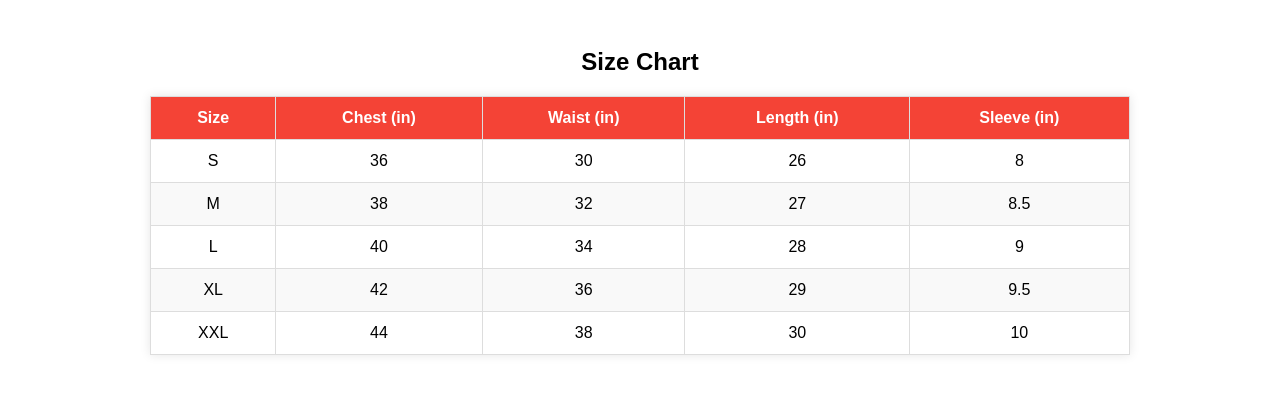
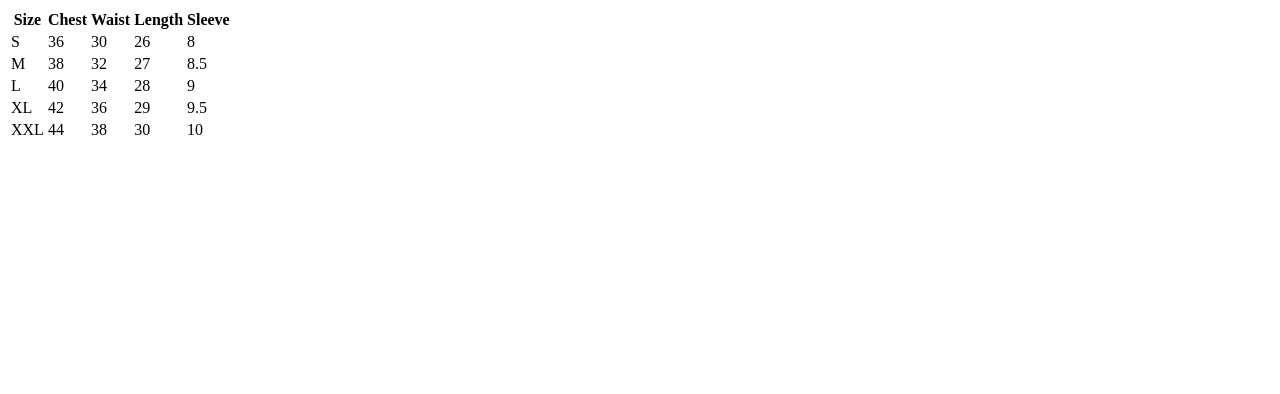
Before and after one commit to acciojob/myntra-size-chart-AryanGupta67, a website: page main.html in a window 1280 px wide. Drawn offline with Linux system fonts and the light colour scheme.

Commit message:
created a submission

```diff
--- a/main.html
+++ b/main.html
@@ -1,58 +1,18 @@
 <!DOCTYPE html>
-<html lang="en">
+<html>
 <head>
-  <meta charset="UTF-8">
   <title>Size Chart</title>
-  <style>
-    body {
-      font-family: Arial, sans-serif;
-      padding: 20px;
-    }
-
-    h2 {
-      text-align: center;
-      margin-bottom: 20px;
-    }
-
-    table {
-      width: 80%;
-      margin: 0 auto;
-      border-collapse: collapse;
-      box-shadow: 0 0 10px rgba(0, 0, 0, 0.1);
-    }
-
-    thead {
-      background-color: #f44336;
-      color: white;
-    }
-
-    th, td {
-      padding: 12px 15px;
-      text-align: center;
-      border: 1px solid #ddd;
-    }
-
-    tbody tr:nth-child(even) {
-      background-color: #f9f9f9;
-    }
-
-    tbody tr:hover {
-      background-color: #ffe0e0;
-    }
-  </style>
 </head>
 <body>
-
-  <h2>Size Chart</h2>
 
   <table>
     <thead>
       <tr>
         <th>Size</th>
-        <th>Chest (in)</th>
-        <th>Waist (in)</th>
-        <th>Length (in)</th>
-        <th>Sleeve (in)</th>
+        <th>Chest</th>
+        <th>Waist</th>
+        <th>Length</th>
+        <th>Sleeve</th>
       </tr>
     </thead>
     <tbody>
```
